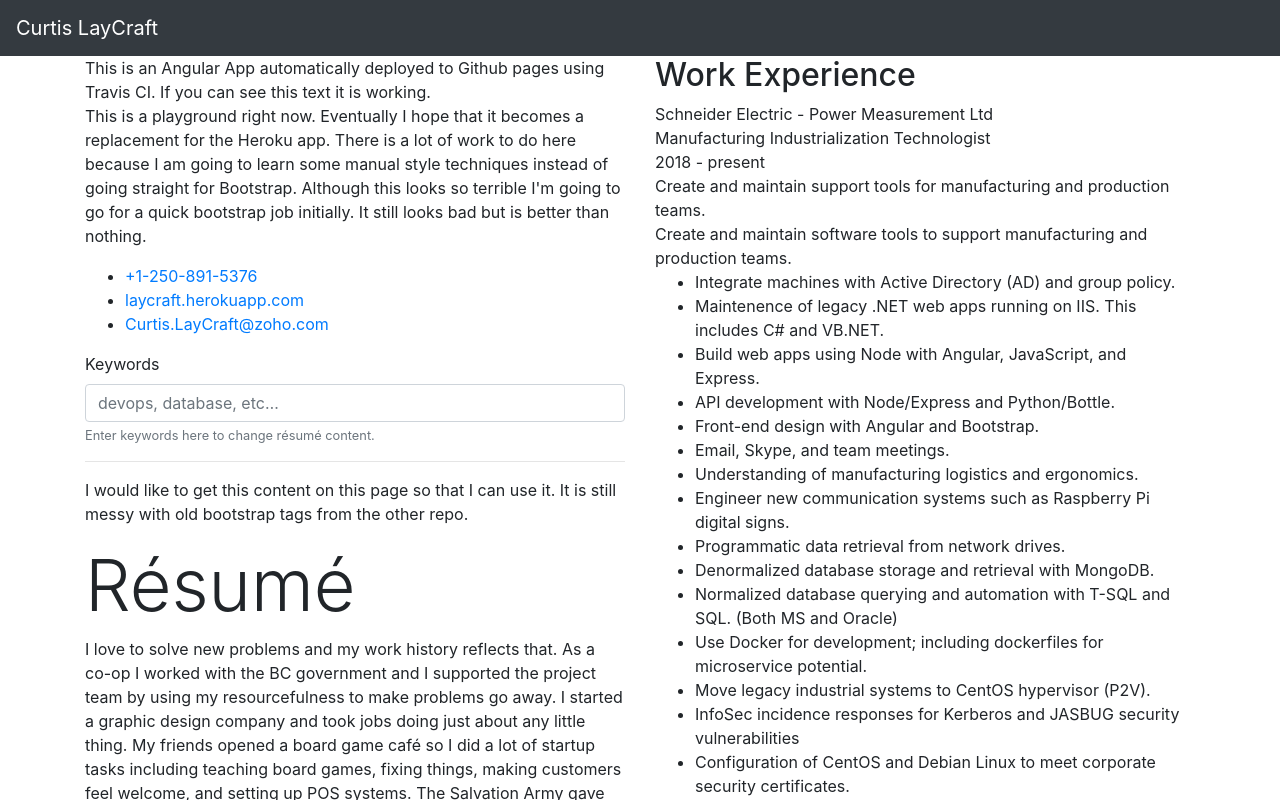
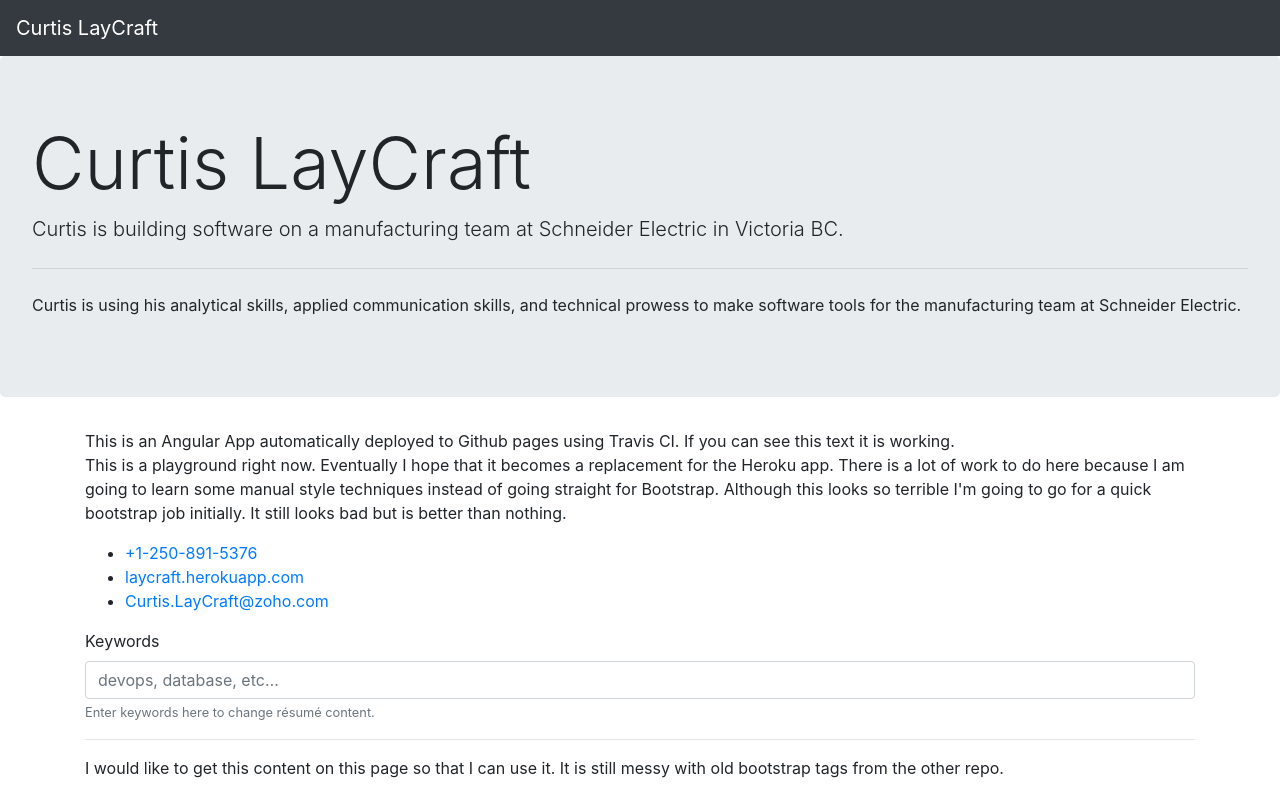
Before and after one commit to LayCraft/portfolio, an Angular app: page / in a window 1280 px wide. Shown: the top 800 px of the page. Built offline with nearby package versions, Linux system fonts and the light colour scheme.

Commit message:
Add jumbotron heading

```diff
--- a/src/app/app.component.html
+++ b/src/app/app.component.html
@@ -4,6 +4,14 @@
     Curtis LayCraft
   </a>
 </nav>
+<div class="jumbotron">
+  <span class="align-middle">
+      <h1 class="display-3">Curtis LayCraft</h1>
+      <p class="lead">Curtis is building software on a manufacturing team at Schneider Electric in Victoria BC.</p>
+      <hr class="my-4">
+      <p>Curtis is using his analytical skills, applied communication skills, and technical prowess to make software tools for the manufacturing team at Schneider Electric.</p>
+  </span>
+</div>
 <div class='container'>
   <div class="row">
     <div class="col">
@@ -34,7 +42,6 @@
           </p>
 
       </div>
-
       <div>
         <div class="card">
           <div class="card-body">
@@ -62,9 +69,9 @@
 
       <app-education-list></app-education-list>
     </div>
-
+  </div>
+  <div class="row">
     <div class="col">
-
       <app-job-list></app-job-list>
     </div>
 
```
Lines whose indentation alone changed are shown as unchanged.
